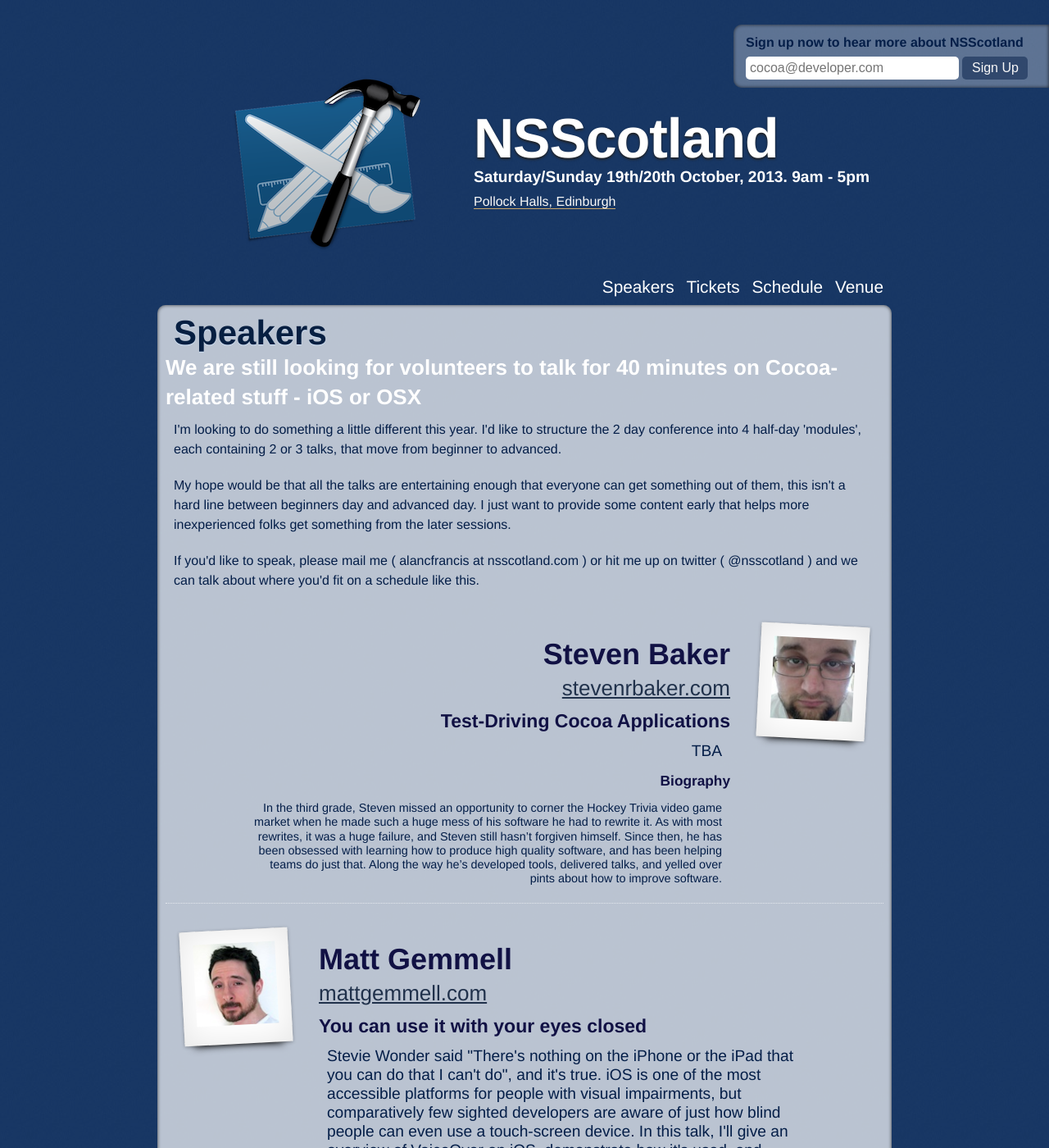
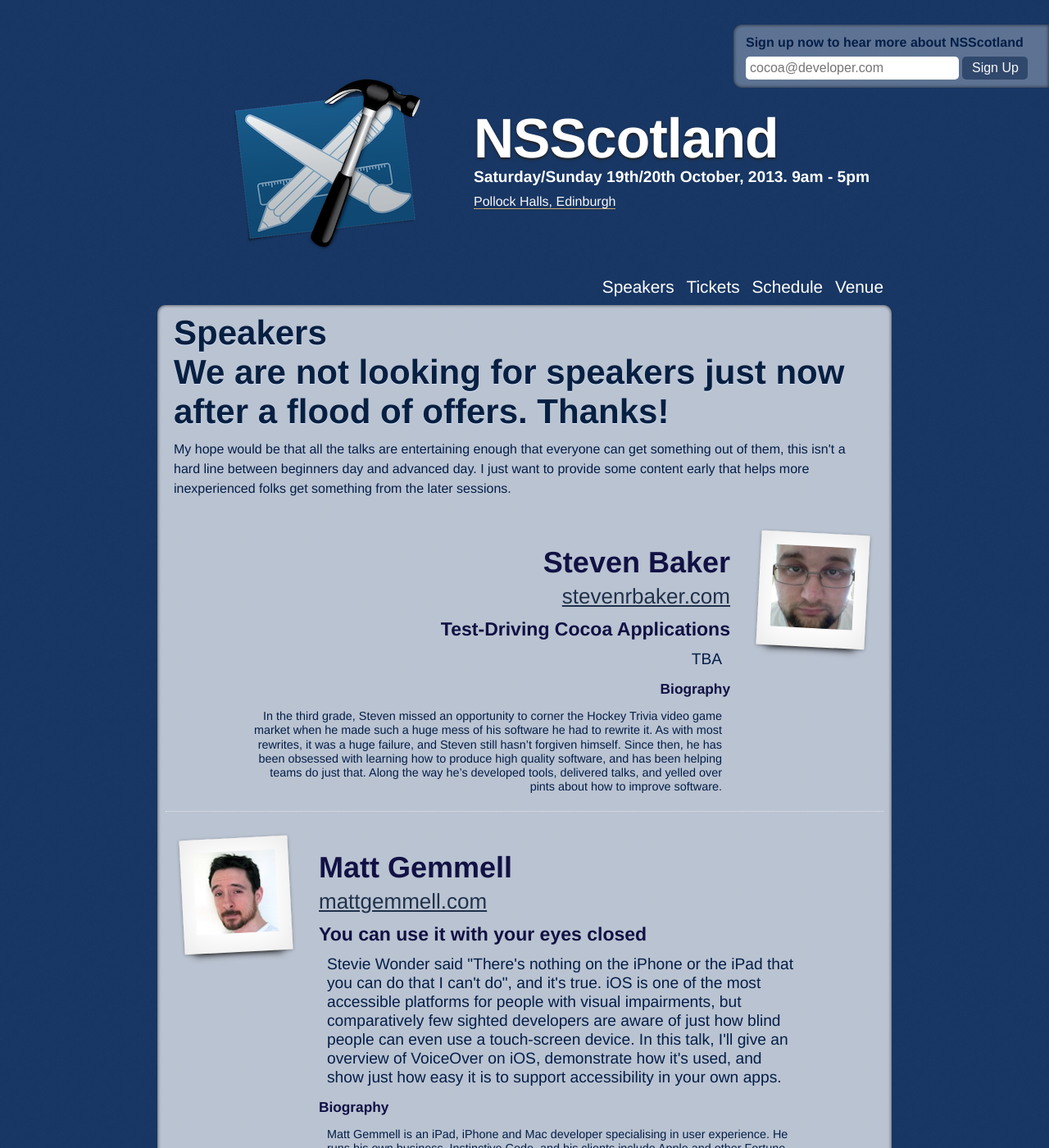
Before and after one commit to acf/nsscotland, a Jekyll site: the page built from index.html, in a window 1280 px wide and 1400 px high. Shown: the whole window at 82% size. Built offline with Jekyll 4.4.1, drawn with Linux system fonts in a browser that asks for light colours; some of the changed text lies outside the part shown.

Commit message:
neil and jamie

```diff
--- a/index.html
+++ b/index.html
@@ -4,11 +4,8 @@
 ---
 
 <h2>Speakers</h2>
-<h3>We are still looking for volunteers to talk for 40 minutes on Cocoa-related stuff - iOS or OSX</h3>
-<p>I'm looking to do something a little different this year.  I'd like to structure the 2 day conference into 4 half-day 'modules', each containing 2 or 3 talks, that move from beginner to advanced. </p>
+<h2>We are not looking for speakers just now after a flood of offers.  Thanks! </h2>
 <p>My hope would be that all the talks are entertaining enough that everyone can get something out of them, this isn't a hard line between beginners day and advanced day.  I just want to provide some content early that helps more inexperienced folks get something from the later sessions.</p>
-<p>If you'd like to speak, please mail me ( alancfrancis at nsscotland.com ) or hit me up on twitter ( @nsscotland )
- and we can talk about where you'd fit on a schedule like this.</p>
 
 <div class="speaker">
   <div class="image drop-shadow lifted rotated">
@@ -50,6 +47,25 @@
 
 <div class="speaker">
   <div class="image drop-shadow lifted rotated">
+    <div><img src="images/placeholder.png"></div>
+  </div>
+
+  <div class="info">
+    <h3>Neil Inglis</h3>
+    <a class="bigger" href="http://www.neilinglis.com">neilinglis.com</a>
+    <div class="abstract">
+      <h4>Documents Deep Dive</h4>
+      <p>TBA</p>
+    </div>
+    <div class="biography">
+      <h4>Biography</h4>
+      <p>Independent software developer living in Edinburgh, Scotland.</p>
+    </div>
+  </div>
+</div>
+
+<div class="speaker">
+  <div class="image drop-shadow lifted rotated">
     <div><img src="images/graham_lee.jpg"></div>
   </div>
 
@@ -63,6 +79,25 @@
     <div class="biography">
       <h4>Biography</h4>
       <p>Graham is a mobile app developer and security boffin for app agency Agant, based in Leamington Spa. He is the author of Test-Driven iOS Development, Professional Cocoa Application Security and APPropriate Behaviour.</p>
+    </div>
+  </div>
+</div>
+
+<div class="speaker">
+  <div class="image drop-shadow lifted rotated">
+    <div><img src="images/jamie_montgomerie.png"></div>
+  </div>
+
+  <div class="info">
+    <h3>Jamie Montgomerie</h3>
+    <a class="bigger" href="http://th.ingsmadeoutofotherthin.gs">Things Made Out of Other Things</a>
+    <div class="abstract">
+      <h4>TBA</h4>
+      <p>TBA</p>
+    </div>
+    <div class="biography">
+      <h4>Biography</h4>
+      <p>TBA</p>
     </div>
   </div>
 </div>
@@ -134,8 +169,8 @@
     <h3>Simon Wolf</h3>
     <a class="bigger" href="http://ottersoftware.com/">Otter Software</a>
     <div class="abstract">
-      <h4>TBA</h4>
-      <p>TBA</p>
+      <h4>Seeing The Bigger Picture</h4>
+      <p>Mirroring your application's user interface to a second screen can be useful. Creating a bespoke second window is liberating. This talk will provide you with an overview of how you can  take advantage of a second display and give you some examples of what you can do with one.</p>
     </div>
     <div class="biography">
       <h4>Biography</h4>
```
Also changed, not shown: 2 other files.
